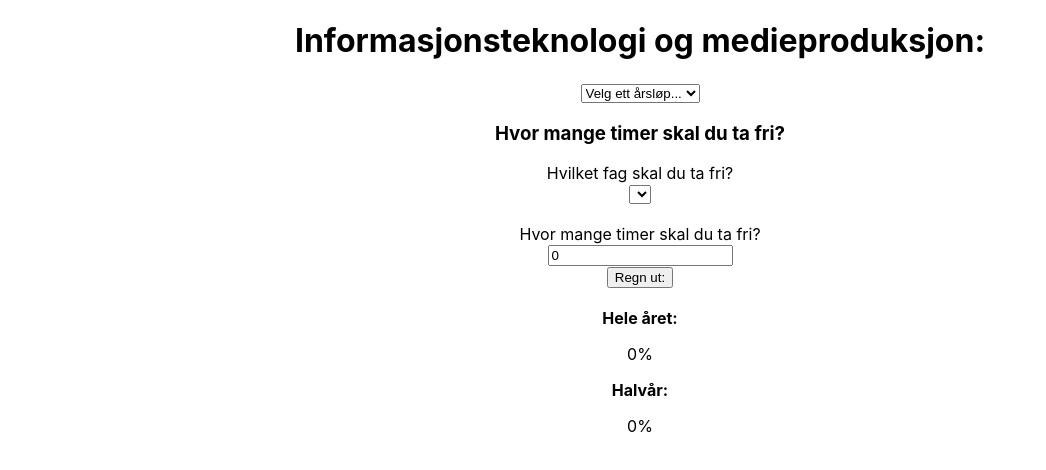
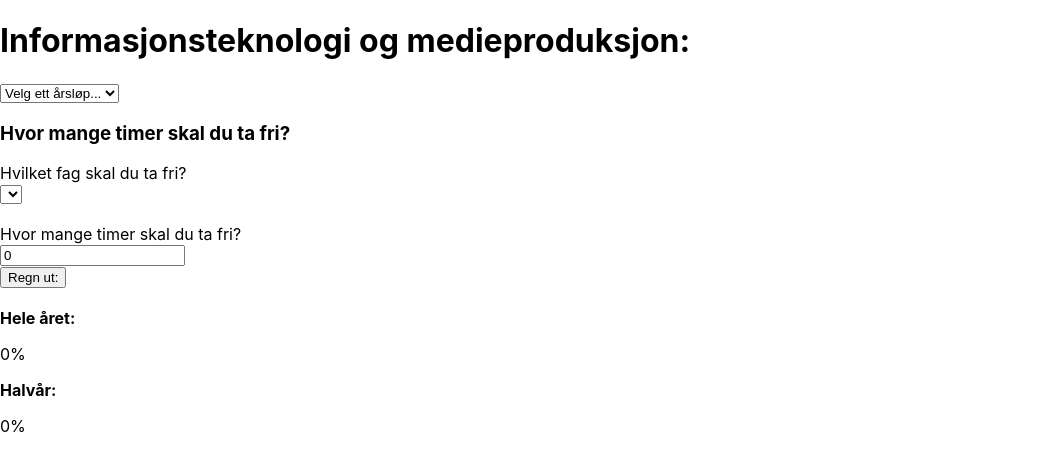
Before and after one commit to HermanErKu/fravaerskalkulator-react, a React (Create React App) app: page / in a window 1280 px wide. Shown: the top 470 px of the page, without its empty margins (0-1046 px from the left). Built offline with nearby package versions, Linux system fonts and the light colour scheme.

Commit message:
removed old stylesheet

```diff
--- a/src/App.css
+++ b/src/App.css
@@ -1,4 +1,4 @@
-.App {
+/*.App {
   text-align: center;
 }
 
@@ -36,3 +36,4 @@
     transform: rotate(360deg);
   }
 }
+*/
```
